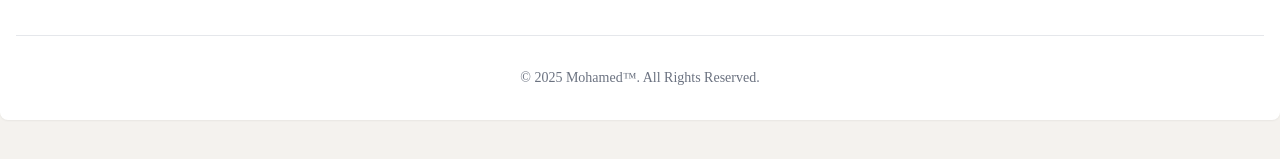
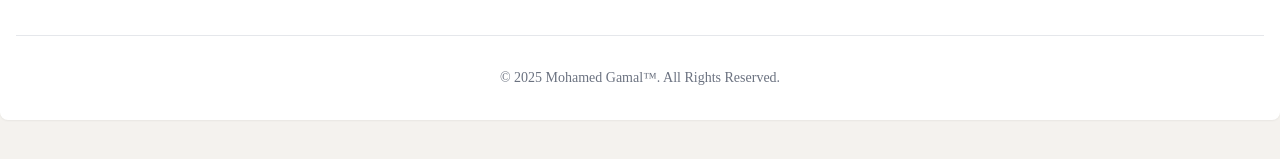
Before and after one commit to mohamed3500/SASS-Assignment, a React (Vite) app: page / in a window 1280 px wide. Shown: the part 299-458 px from the top of the page. Built offline with nearby package versions, Linux system fonts and the light colour scheme; no server answers.

Commit message:
seventh commit

```diff
--- a/src/Components/Footer/Footer.jsx
+++ b/src/Components/Footer/Footer.jsx
@@ -24,7 +24,7 @@ export default function Footer() {
           <span className="block text-sm text-gray-500 sm:text-center dark:text-gray-400">
             © 2025{" "}
             <Link href="https://www.facebook.com" className="hover:underline">
-              Mohamed™
+              Mohamed Gamal™
             </Link>
             . All Rights Reserved.
           </span>
```
